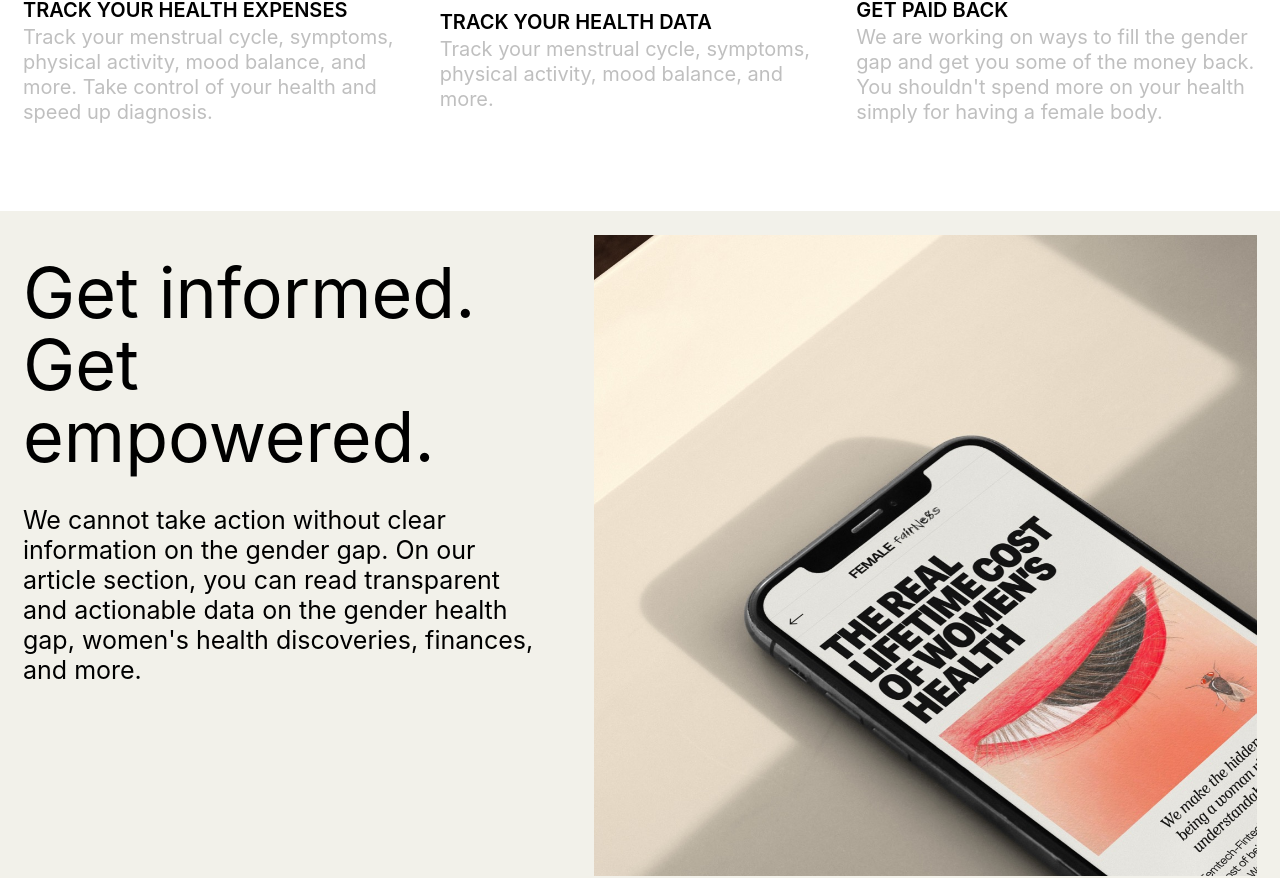
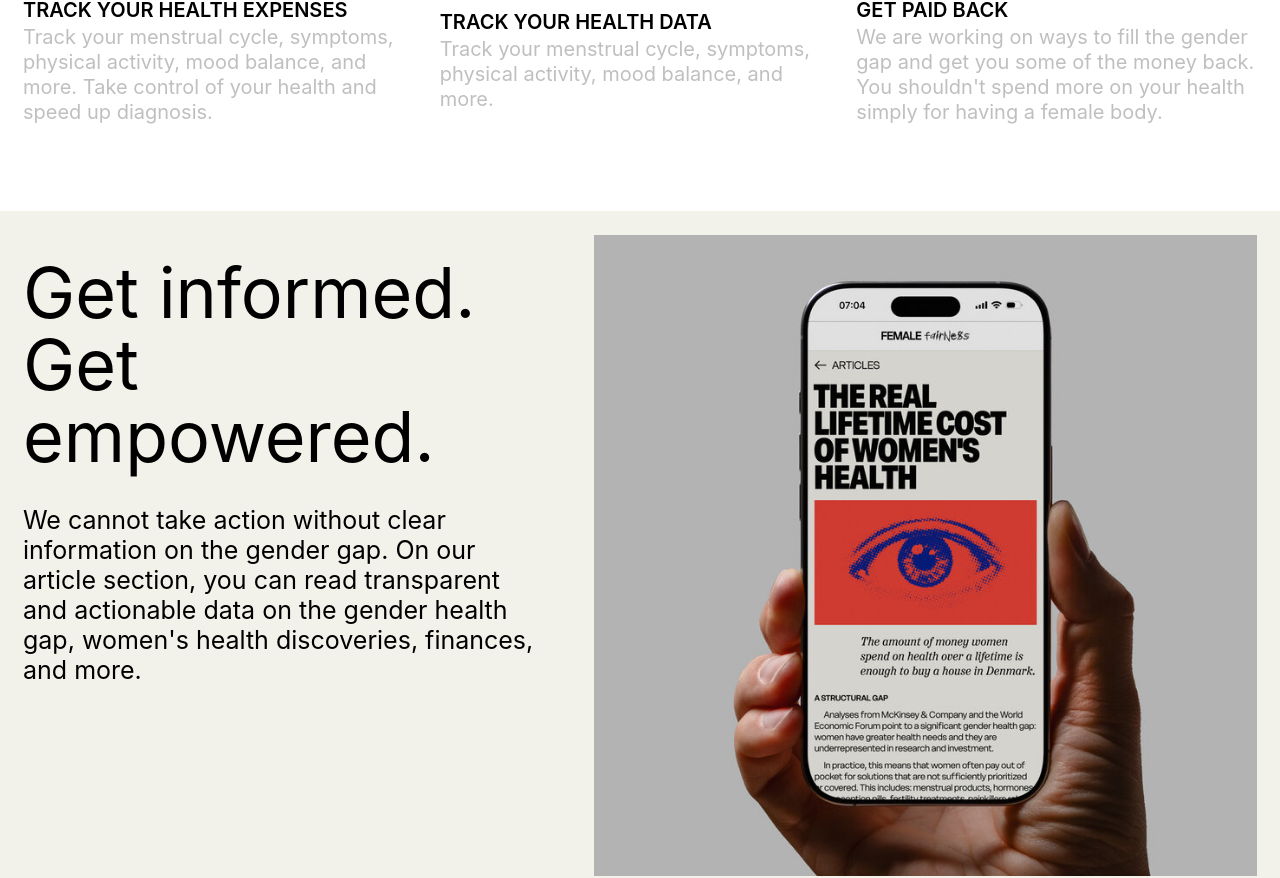
Before and after one commit to female-fairness/website, a React (Vite) app: page / in a window 1280 px wide. Shown: the part 2557-3435 px from the top of the page. Built offline with nearby package versions, Linux system fonts and the light colour scheme; no server answers; a web font is replaced by a local one.

Commit message:
new image

```diff
--- a/src/design/global.css
+++ b/src/design/global.css
@@ -373,6 +373,20 @@ select {
   width: 62.2%;
 }
 
+.split-section__visual--articles-phone {
+  position: relative;
+}
+
+.split-section__visual--articles-phone .article-visual {
+  height: 144.31%;
+  left: -54.66%;
+  max-width: none;
+  object-fit: fill;
+  position: absolute;
+  top: -8.91%;
+  width: 209.33%;
+}
+
 .stats-band {
   min-height: 391px;
   padding-top: 41px;
--- a/src/pages/HomePage.tsx
+++ b/src/pages/HomePage.tsx
@@ -103,7 +103,7 @@ export function HomePage({ content, locale }: HomePageProps) {
               <h2 className="headline">{copy.informedTitle}</h2>
               <p className="body-copy split-section__text">{copy.informedText}</p>
             </div>
-            <div className="split-section__visual">
+            <div className="split-section__visual split-section__visual--articles-phone">
               <img
                 alt={copy.articlesPhoneAlt}
                 className="article-visual"
```
Also changed, not shown: src/assets/figma/articles-phone.jpg.
